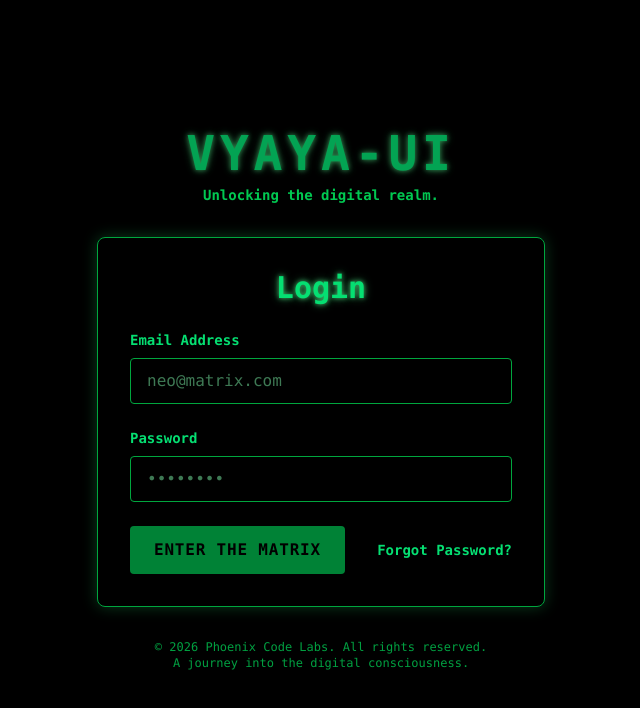
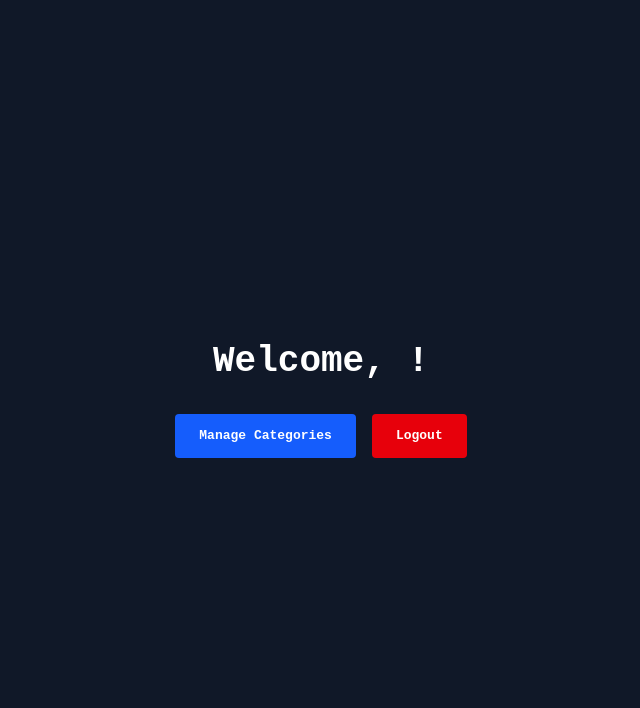
Before and after one commit to zooarium/squirrel-ui, a React (Vite) app: page /dashboard in a window 1280 px wide. Shown: the top 708 px of the page, without its empty margins (319-959 px from the left). Built offline with nearby package versions, Linux system fonts and the light colour scheme; sample sign-in values are in the browser's storage.

Commit message:
feat(system): auth

```diff
--- a/src/App.jsx
+++ b/src/App.jsx
@@ -1,8 +1,44 @@
 import React from 'react';
+import { BrowserRouter, Routes, Route, Navigate } from 'react-router-dom';
 import LoginPage from './pages/LoginPage';
+import CategoriesPage from './pages/CategoriesPage';
+import DashboardPage from './pages/DashboardPage';
+
+const PrivateRoute = ({ children }) => {
+  const isAuthenticated = localStorage.getItem('token');
+  return isAuthenticated ? children : <Navigate to="/login" />;
+};
 
 function App() {
-  return <LoginPage />;
+  return (
+    <BrowserRouter>
+      <Routes>
+        <Route path="/login" element={<LoginPage />} />
+        <Route
+          path="/dashboard"
+          element={
+            <PrivateRoute>
+              <DashboardPage />
+            </PrivateRoute>
+          }
+        />
+        <Route
+          path="/categories"
+          element={
+            <PrivateRoute>
+              <CategoriesPage />
+            </PrivateRoute>
+          }
+        />
+        <Route
+          path="/"
+          element={
+            localStorage.getItem('token') ? <Navigate to="/dashboard" /> : <Navigate to="/login" />
+          }
+        />
+      </Routes>
+    </BrowserRouter>
+  );
 }
 
 export default App;
--- a/src/context/HomeContext.jsx
+++ /dev/null
@@ -1,92 +0,0 @@
-/* eslint-disable react-refresh/only-export-components */
-import React, { createContext, useContext, useState } from 'react';
-
-const HomeContext = createContext();
-
-export const HomeProvider = ({ children }) => {
-  const [posts, setPosts] = useState([]);
-  const [selectedCategory, _setSelectedCategory] = useState('All');
-  const [scrollPosition, setScrollPosition] = useState(0);
-  const [isAutoLoading, setIsAutoLoading] = useState(true);
-  const [isSignUpOpen, setIsSignUpOpen] = useState(false);
-  const [isLoginOpen, setIsLoginOpen] = useState(false);
-  const [user, setUser] = useState(() => {
-    const savedUser = localStorage.getItem('user');
-    return savedUser ? JSON.parse(savedUser) : null;
-  });
-
-  const openSignUp = () => {
-    setIsSignUpOpen(true);
-    document.body.style.overflow = 'hidden';
-  };
-
-  const closeSignUp = () => {
-    setIsSignUpOpen(false);
-    document.body.style.overflow = 'auto';
-  };
-
-  const openLogin = () => {
-    setIsLoginOpen(true);
-    document.body.style.overflow = 'hidden';
-  };
-
-  const closeLogin = () => {
-    setIsLoginOpen(false);
-    document.body.style.overflow = 'auto';
-  };
-
-  const login = (userData) => {
-    setUser(userData);
-    localStorage.setItem('user', JSON.stringify(userData));
-    closeLogin();
-  };
-
-  const logout = () => {
-    setUser(null);
-    localStorage.removeItem('user');
-  };
-
-  const setSelectedCategory = (category) => {
-    if (category !== selectedCategory) {
-      setPosts([]);
-      setScrollPosition(0);
-      setIsAutoLoading(true);
-      _setSelectedCategory(category);
-    }
-  };
-
-  return (
-    <HomeContext.Provider
-      value={{
-        posts,
-        setPosts,
-        selectedCategory,
-        setSelectedCategory,
-        scrollPosition,
-        setScrollPosition,
-        isAutoLoading,
-        setIsAutoLoading,
-        isSignUpOpen,
-        openSignUp,
-        closeSignUp,
-        isLoginOpen,
-        openLogin,
-        closeLogin,
-        user,
-        setUser,
-        login,
-        logout,
-      }}
-    >
-      {children}
-    </HomeContext.Provider>
-  );
-};
-
-export const useHome = () => {
-  const context = useContext(HomeContext);
-  if (!context) {
-    throw new Error('useHome must be used within a HomeProvider');
-  }
-  return context;
-};
--- a/src/index.css
+++ b/src/index.css
@@ -1,4 +1,4 @@
-@import "tailwindcss";
+@import 'tailwindcss';
 
 @layer base {
   body {
@@ -23,5 +23,7 @@
 }
 
 .text-shadow-glow {
-  text-shadow: 0 0 5px rgba(74, 222, 128, 0.8), 0 0 10px rgba(74, 222, 128, 0.5);
+  text-shadow:
+    0 0 5px rgba(74, 222, 128, 0.8),
+    0 0 10px rgba(74, 222, 128, 0.5);
 }
--- a/src/main.jsx
+++ b/src/main.jsx
@@ -2,12 +2,9 @@ import './index.css';
 import { StrictMode } from 'react';
 import { createRoot } from 'react-dom/client';
 import App from './App.jsx';
-import { HomeProvider } from './context/HomeContext';
 
 createRoot(document.getElementById('root')).render(
   <StrictMode>
-    <HomeProvider>
-      <App />
-    </HomeProvider>
+    <App />
   </StrictMode>
 );
--- /dev/null
+++ b/src/pages/CategoriesPage.jsx
@@ -0,0 +1,95 @@
+import React, { useEffect, useState } from 'react';
+
+const CategoriesPage = () => {
+  const [categories, setCategories] = useState([]);
+  const [isLoading, setIsLoading] = useState(true);
+  const [error, setError] = useState(null);
+
+  useEffect(() => {
+    const fetchCategories = async () => {
+      try {
+        const token = localStorage.getItem('token');
+        const apiUrl = `${import.meta.env.VITE_API_BE_URL}/categories`;
+        const response = await fetch(apiUrl, {
+          headers: {
+            Authorization: `Bearer ${token}`,
+            'Content-Type': 'application/json',
+          },
+        });
+
+        if (!response.ok) {
+          throw new Error('Failed to fetch categories');
+        }
+
+        const data = await response.json();
+        setCategories(data.data);
+      } catch (err) {
+        setError(err.message);
+      } finally {
+        setIsLoading(false);
+      }
+    };
+
+    fetchCategories();
+  }, []);
+
+  if (isLoading) {
+    return (
+      <div className="flex h-screen items-center justify-center bg-gray-900 text-white">
+        Loading...
+      </div>
+    );
+  }
+
+  if (error) {
+    return (
+      <div className="flex h-screen items-center justify-center bg-gray-900 text-red-500">
+        Error: {error}
+      </div>
+    );
+  }
+
+  return (
+    <div className="min-h-screen bg-gray-900 p-8 text-white">
+      <h1 className="mb-8 text-4xl font-bold">Categories</h1>
+      <div className="overflow-x-auto rounded-lg bg-gray-800 shadow-lg">
+        <table className="min-w-full">
+          <thead className="bg-gray-700">
+            <tr>
+              <th className="px-6 py-3 text-left text-xs font-medium uppercase tracking-wider">
+                ID
+              </th>
+              <th className="px-6 py-3 text-left text-xs font-medium uppercase tracking-wider">
+                Name
+              </th>
+              <th className="px-6 py-3 text-left text-xs font-medium uppercase tracking-wider">
+                Status
+              </th>
+            </tr>
+          </thead>
+          <tbody className="divide-y divide-gray-700">
+            {categories.map((category) => (
+              <tr key={category.id} className="hover:bg-gray-700">
+                <td className="whitespace-nowrap px-6 py-4">{category.id}</td>
+                <td className="whitespace-nowrap px-6 py-4">{category.name}</td>
+                <td className="whitespace-nowrap px-6 py-4">
+                  <span
+                    className={`rounded-full px-2 py-1 text-xs font-semibold ${
+                      category.status === 1
+                        ? 'bg-green-600 text-green-100'
+                        : 'bg-red-600 text-red-100'
+                    }`}
+                  >
+                    {category.status === 1 ? 'Active' : 'Inactive'}
+                  </span>
+                </td>
+              </tr>
+            ))}
+          </tbody>
+        </table>
+      </div>
+    </div>
+  );
+};
+
+export default CategoriesPage;
--- /dev/null
+++ b/src/pages/DashboardPage.jsx
@@ -0,0 +1,37 @@
+import React from 'react';
+import { useNavigate } from 'react-router-dom';
+
+const DashboardPage = () => {
+  const navigate = useNavigate();
+  const user = JSON.parse(localStorage.getItem('user'));
+
+  const handleLogout = () => {
+    localStorage.removeItem('token');
+    localStorage.removeItem('user');
+    navigate('/login');
+  };
+
+  return (
+    <div className="flex h-screen flex-col items-center justify-center bg-gray-900 text-white">
+      <h1 className="mb-8 text-4xl font-bold">
+        Welcome, {user ? user.firstname : 'to the Dashboard'}!
+      </h1>
+      <div className="flex space-x-4">
+        <button
+          onClick={() => navigate('/categories')}
+          className="transform rounded bg-blue-600 px-6 py-3 font-bold text-white transition duration-300 ease-in-out hover:scale-105 hover:bg-blue-700 focus:outline-none"
+        >
+          Manage Categories
+        </button>
+        <button
+          onClick={handleLogout}
+          className="transform rounded bg-red-600 px-6 py-3 font-bold text-white transition duration-300 ease-in-out hover:scale-105 hover:bg-red-700 focus:outline-none"
+        >
+          Logout
+        </button>
+      </div>
+    </div>
+  );
+};
+
+export default DashboardPage;
--- a/src/pages/LoginPage.jsx
+++ b/src/pages/LoginPage.jsx
@@ -1,4 +1,5 @@
-import React from 'react';
+import React, { useState } from 'react';
+import { useNavigate } from 'react-router-dom';
 
 const generateMatrixRainDrops = () => {
   return Array.from({ length: 100 }).map((_, i) => ({
@@ -14,15 +15,50 @@ const generateMatrixRainDrops = () => {
 const matrixRainDrops = generateMatrixRainDrops();
 
 const LoginPage = () => {
+  const [email, setEmail] = useState('admin@admin.com');
+  const [password, setPassword] = useState('password123');
+  const navigate = useNavigate();
+
+  const handleLogin = async (e) => {
+    e.preventDefault();
+
+    try {
+      const response = await fetch(`${import.meta.env.VITE_API_URL}/users/auth`, {
+        method: 'POST',
+        headers: {
+          'Content-Type': 'application/json',
+          accept: 'application/json',
+        },
+        body: JSON.stringify({ email, password }),
+      });
+
+      if (response.ok) {
+        const data = await response.json();
+        if (data && data.data) {
+          localStorage.setItem('token', data.data.token);
+          localStorage.setItem('user', JSON.stringify(data.data.user));
+          navigate('/dashboard');
+        } else {
+          alert('Login failed: Invalid response structure');
+        }
+      } else {
+        alert('Login failed');
+      }
+    } catch (error) {
+      console.error('Login error:', error);
+      alert('An error occurred during login');
+    }
+  };
+
   return (
     <div className="flex min-h-screen flex-col items-center justify-center bg-black p-4 font-mono text-green-400">
       <div className="absolute top-0 left-0 -z-10 h-full w-full overflow-hidden">
         {/* Matrix Rain Effect - Simplified for illustration */}
-        <div className="matrix-rain absolute inset-0 opacity-20 pointer-events-none">
+        <div className="matrix-rain pointer-events-none absolute inset-0 opacity-20">
           {matrixRainDrops.map((drop) => (
             <span
               key={drop.id}
-              className="absolute text-xs text-shadow-glow"
+              className="text-shadow-glow absolute text-xs"
               style={{
                 left: drop.left,
                 top: drop.top,
@@ -36,14 +72,18 @@ const LoginPage = () => {
         </div>
       </div>
 
-      <header className="mb-8 text-center relative z-10">
-        <h1 className="animate-pulse text-5xl font-bold tracking-widest uppercase text-shadow-glow">Vyaya-UI</h1>
-        <p className="mt-2 text-sm text-green-500 font-bold">Unlocking the digital realm.</p>
+      <header className="relative z-10 mb-8 text-center">
+        <h1 className="text-shadow-glow animate-pulse text-5xl font-bold tracking-widest uppercase">
+          Vyaya-UI
+        </h1>
+        <p className="mt-2 text-sm font-bold text-green-500">Unlocking the digital realm.</p>
       </header>
 
-      <main className="bg-black/80 w-full max-w-md rounded-lg border border-green-600 p-8 shadow-[0_0_15px_rgba(34,197,94,0.3)] backdrop-blur-sm relative z-10">
-        <h2 className="mb-6 text-center text-3xl font-semibold text-green-400 text-shadow-glow">Login</h2>
-        <form className="space-y-6">
+      <main className="relative z-10 w-full max-w-md rounded-lg border border-green-600 bg-black/80 p-8 shadow-[0_0_15px_rgba(34,197,94,0.3)] backdrop-blur-sm">
+        <h2 className="text-shadow-glow mb-6 text-center text-3xl font-semibold text-green-400">
+          Login
+        </h2>
+        <form className="space-y-6" onSubmit={handleLogin}>
           <div>
             <label htmlFor="email" className="mb-2 block text-sm font-bold text-green-400">
               Email Address
@@ -51,8 +91,10 @@ const LoginPage = () => {
             <input
               type="email"
               id="email"
-              className="focus:shadow-[0_0_10px_rgba(34,197,94,0.5)] w-full appearance-none rounded border border-green-600 bg-black px-4 py-3 leading-tight text-green-300 shadow focus:border-green-400 focus:outline-none transition-shadow duration-300"
+              className="w-full appearance-none rounded border border-green-600 bg-black px-4 py-3 leading-tight text-green-300 shadow transition-shadow duration-300 focus:border-green-400 focus:shadow-[0_0_10px_rgba(34,197,94,0.5)] focus:outline-none"
               placeholder="neo@matrix.com"
+              value={email}
+              onChange={(e) => setEmail(e.target.value)}
             />
           </div>
           <div>
@@ -62,20 +104,22 @@ const LoginPage = () => {
             <input
               type="password"
               id="password"
-              className="focus:shadow-[0_0_10px_rgba(34,197,94,0.5)] w-full appearance-none rounded border border-green-600 bg-black px-4 py-3 leading-tight text-green-300 shadow focus:border-green-400 focus:outline-none transition-shadow duration-300"
+              className="w-full appearance-none rounded border border-green-600 bg-black px-4 py-3 leading-tight text-green-300 shadow transition-shadow duration-300 focus:border-green-400 focus:shadow-[0_0_10px_rgba(34,197,94,0.5)] focus:outline-none"
               placeholder="••••••••"
+              value={password}
+              onChange={(e) => setPassword(e.target.value)}
             />
           </div>
           <div className="flex items-center justify-between">
             <button
               type="submit"
-              className="focus:shadow-[0_0_15px_rgba(34,197,94,0.6)] transform rounded bg-green-700 px-6 py-3 font-bold text-black transition duration-300 ease-in-out hover:scale-105 hover:bg-green-600 focus:outline-none uppercase tracking-wider"
+              className="transform rounded bg-green-700 px-6 py-3 font-bold tracking-wider text-black uppercase transition duration-300 ease-in-out hover:scale-105 hover:bg-green-600 focus:shadow-[0_0_15px_rgba(34,197,94,0.6)] focus:outline-none"
             >
               Enter the Matrix
             </button>
             <a
               href="#"
-              className="inline-block align-baseline text-sm font-bold text-green-400 hover:text-green-200 transition-colors"
+              className="inline-block align-baseline text-sm font-bold text-green-400 transition-colors hover:text-green-200"
             >
               Forgot Password?
             </a>
@@ -83,7 +127,7 @@ const LoginPage = () => {
         </form>
       </main>
 
-      <footer className="mt-8 text-center text-xs text-green-500 opacity-80 relative z-10">
+      <footer className="relative z-10 mt-8 text-center text-xs text-green-500 opacity-80">
         <p>&copy; {new Date().getFullYear()} Phoenix Code Labs. All rights reserved.</p>
         <p>A journey into the digital consciousness.</p>
       </footer>
```
Also changed, not shown: 1 other file (tests, documents, lock files or other folders).
